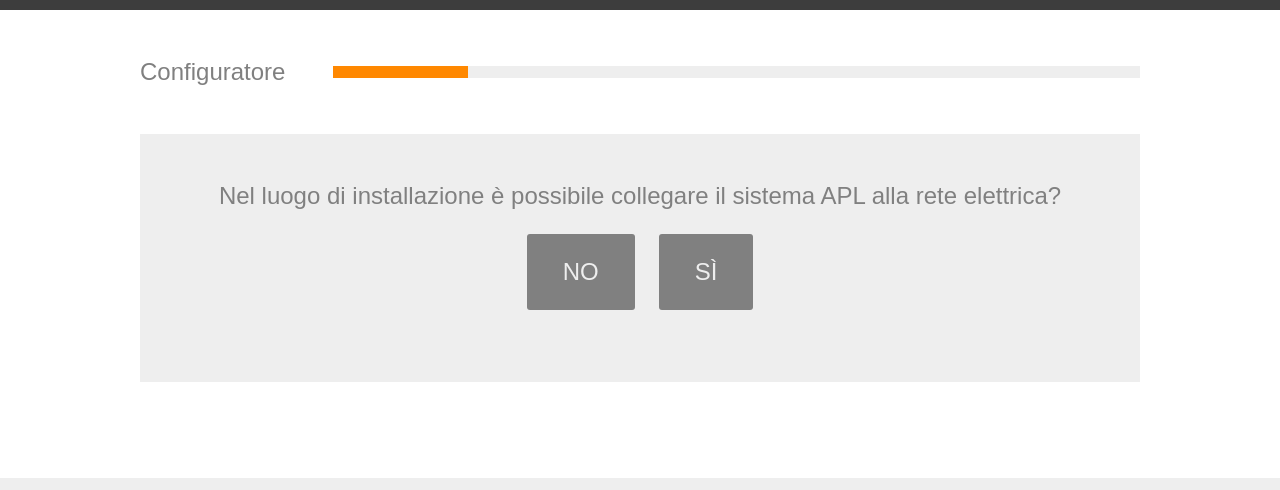
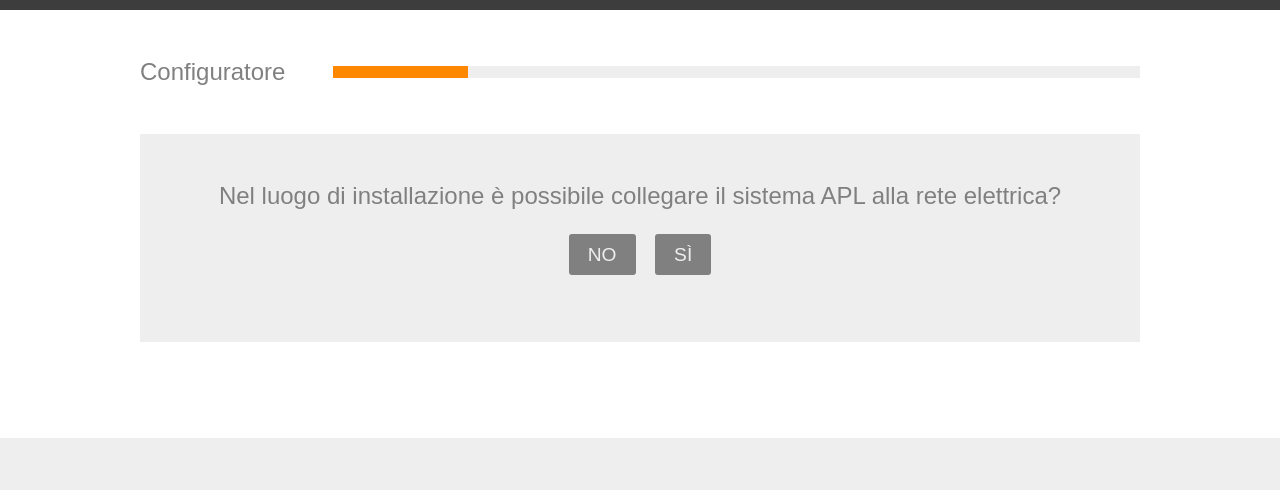
Before and after one commit to fbedussi/apl-configurator, a Preact app: page / in a window 1280 px wide. Shown: the part 123-613 px from the top of the page. Built offline with nearby package versions, Linux system fonts and the light colour scheme; some packages are replaced by stand-ins of ours.

Commit message:
fix buttons size

```diff
--- a/src/css/style.css
+++ b/src/css/style.css
@@ -99,6 +99,7 @@ html, body, #app, .appInner {
 .question-options {
     text-align: center;
     margin-bottom: 1em;
+    font-size: 80%;
 }
 
 .question-optionBtn:first-child {
@@ -151,7 +152,7 @@ p.note {
 
 .ctaBtn {
     text-transform: uppercase;
-    padding: 1em 1.5em;
+    padding: 0.5em 1em;
     background-color: var(--color-darkGrey);
     border-radius: 3px;
     color: var(--color-grey);
--- a/style.css
+++ b/style.css
@@ -473,6 +473,7 @@ html, body, #app, .appInner {
 .question-options {
     text-align: center;
     margin-bottom: 1em;
+    font-size: 80%;
 }
 
 .question-optionBtn:first-child {
@@ -528,7 +529,7 @@ p.note {
 
 .ctaBtn {
     text-transform: uppercase;
-    padding: 1em 1.5em;
+    padding: 0.5em 1em;
     background-color: #808080;
     border-radius: 3px;
     color: #eeeeee;
```
